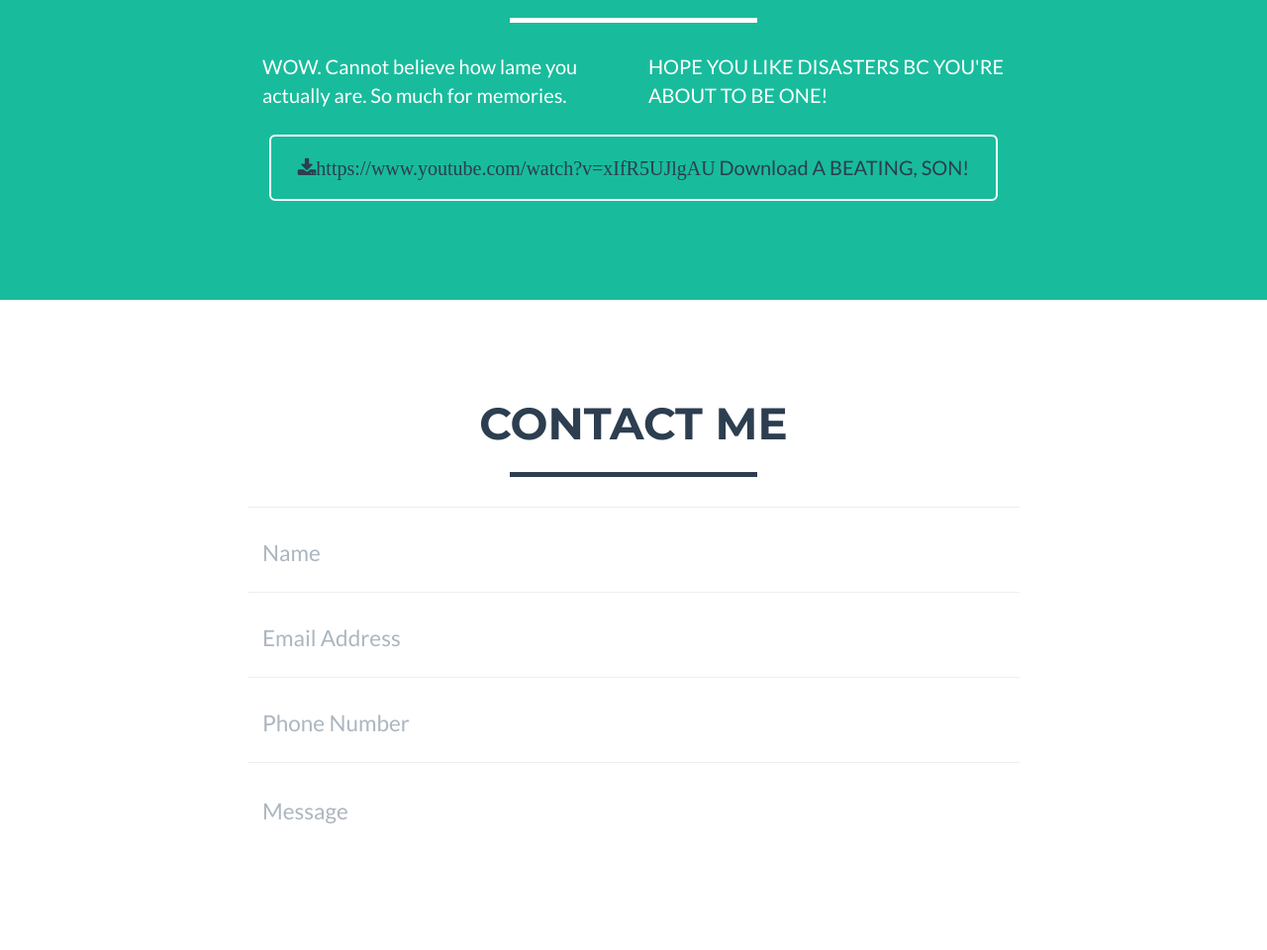
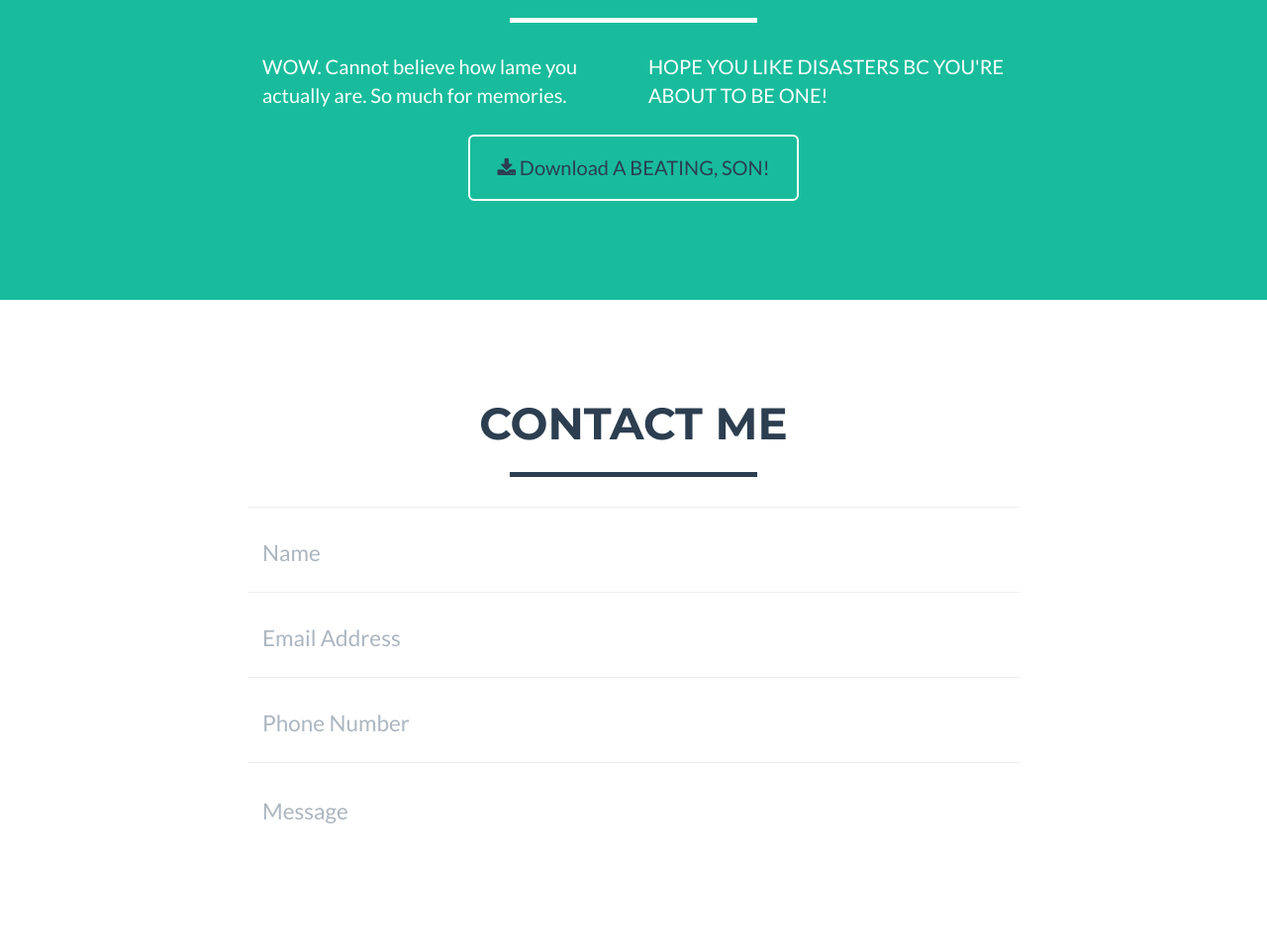
Before and after one commit to mikkelsenmk/mikkelsenmk.github.io, a website: page index.html in a window 1280 px wide. Shown: the part 1480-2440 px from the top of the page at 99% size. Drawn offline with nearby package versions, Linux system fonts and the light colour scheme; files whose address does not match are found by name.

Commit message:
download

```diff
--- a/index.html
+++ b/index.html
@@ -176,8 +176,8 @@
                     <p>HOPE YOU LIKE DISASTERS BC YOU'RE ABOUT TO BE ONE!</p>
                 </div>
                 <div class="col-lg-8 col-lg-offset-2 text-center">
-                    <a href="#" class="btn btn-lg btn-outline">
-                        <i class="fa fa-download">https://www.youtube.com/watch?v=xIfR5UJlgAU</i> Download A BEATING, SON!
+                    <a href="https://www.youtube.com/watch?v=veBP091XBFc" class="btn btn-lg btn-outline">
+                        <i class="fa fa-download"></i> Download A BEATING, SON!
                     </a>
                 </div>
             </div>
```
